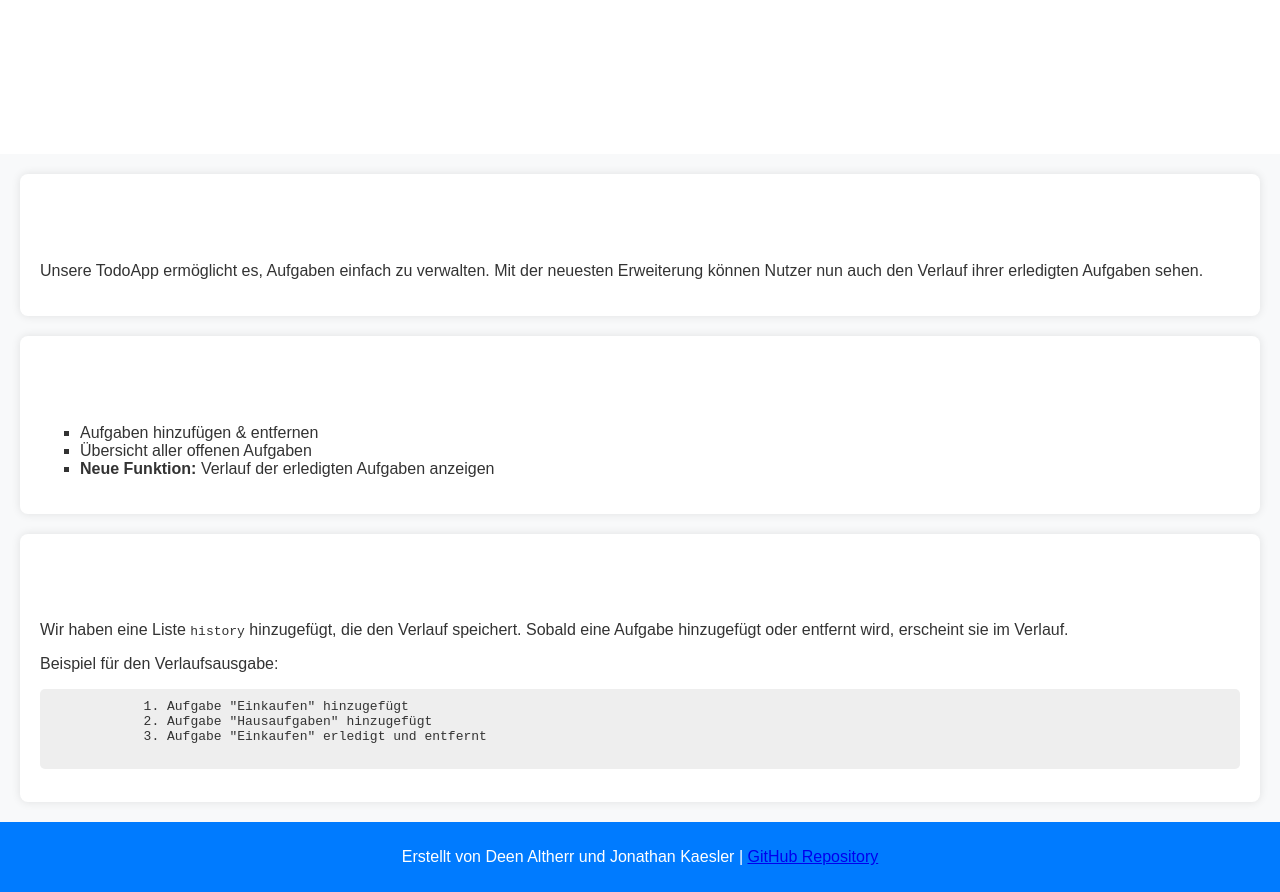
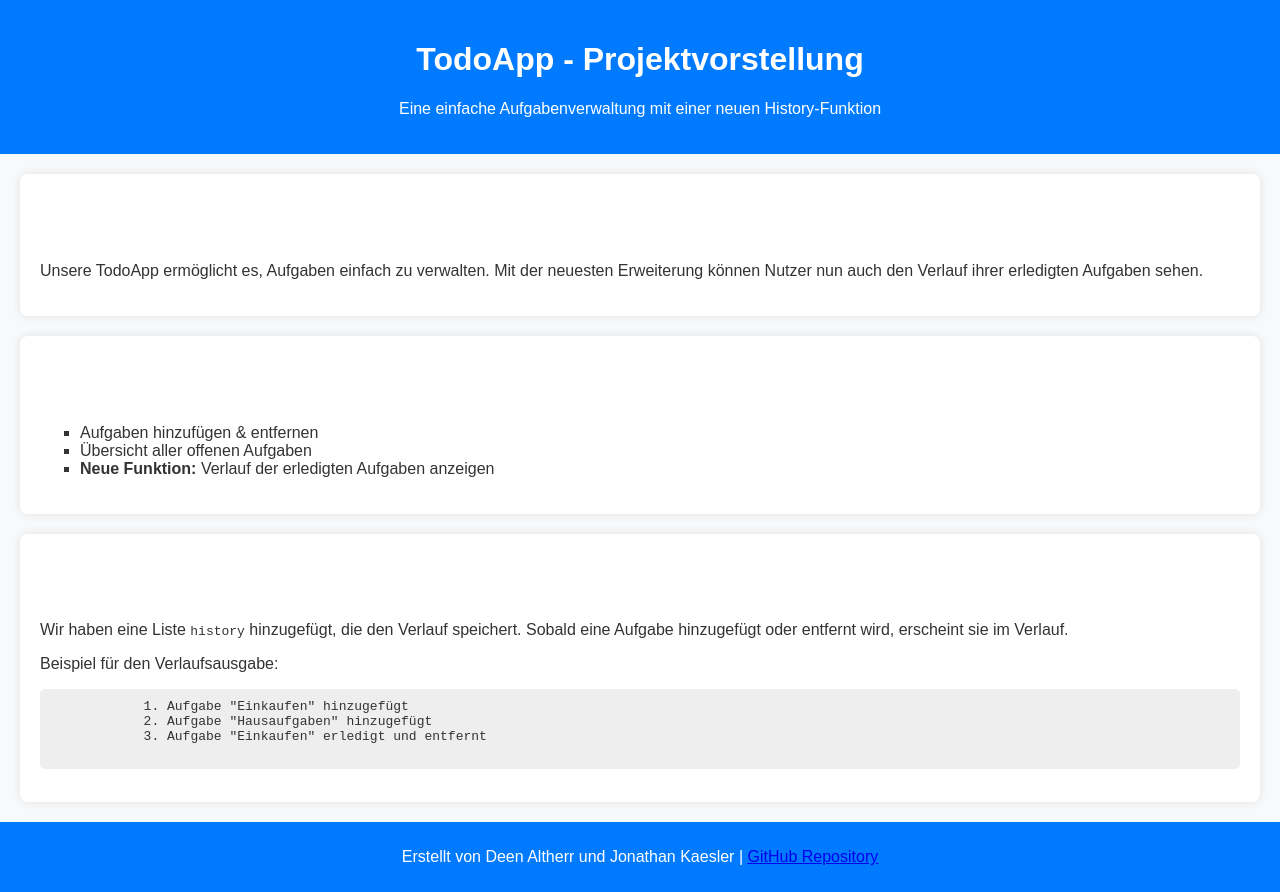
Before and after one commit to kaeslerjonathan/todoappAzure, a plain HTML site: page index.html in a window 1280 px wide. Drawn offline with Linux system fonts and the light colour scheme.

Commit message:
1.3.5 Update styles.css

```diff
--- a/styles.css
+++ b/styles.css
@@ -7,7 +7,7 @@ body {
 }
 
 header {
-    background-color: #FFFFFF;
+    background-color: #007bff;
     color: white;
     text-align: center;
     padding: 20px;
```
